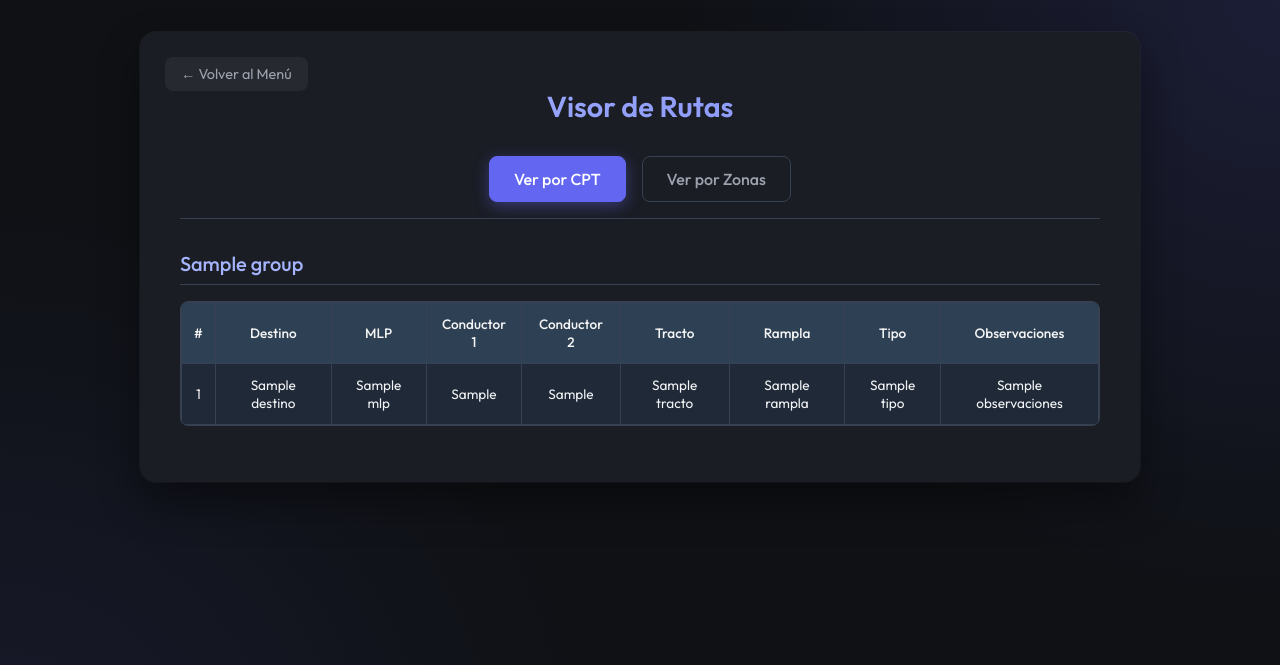
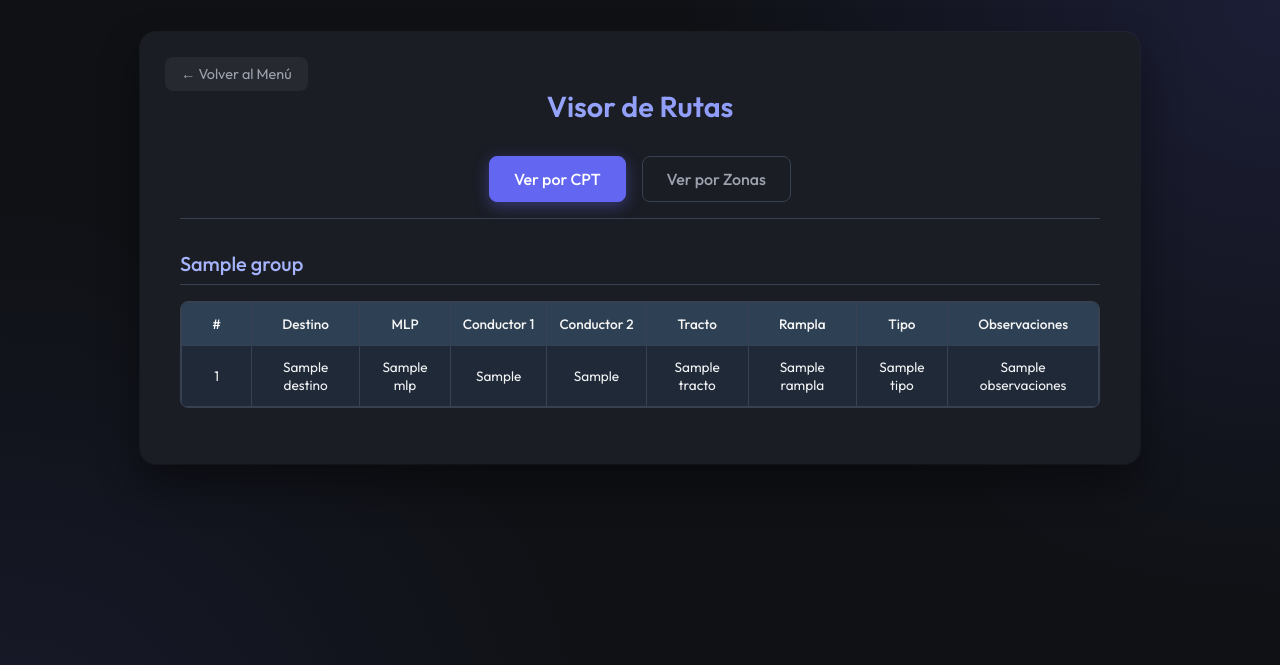
Before and after one commit to kaizerchief/CPT_routes, a Flask app: template templates/ver_rutas.html in a window 1280 px wide. Shown: the top 665 px of the page. Run offline with Flask 3, Linux system fonts and the light colour scheme; the template is opened without the code that fills it: most values are stand-ins (such as "Sample title", 1, 10 or a date in 2020).

Commit message:
mas correciones

```diff
--- a/app.py
+++ b/app.py
@@ -257,7 +257,7 @@ def ver_rutas():
 
                 rampla_val = str(row.get("Vehiculo de carga 1", ""))
                 if rampla_val.strip() in ramplas_set:
-                    obs_list.append("Requiere Cortina Sider")
+                    obs_list.append("Cortina")
 
                 obs = ", ".join(obs_list)
 
--- a/templates/ver_rutas.html
+++ b/templates/ver_rutas.html
@@ -174,8 +174,6 @@
             border-collapse: collapse;
             font-size: 0.85rem;
             text-align: center;
-            white-space: normal;
-            word-break: break-word;
         }
 
         thead {
@@ -190,6 +188,12 @@
 
         th {
             font-weight: 500;
+            white-space: nowrap;
+        }
+
+        td {
+            white-space: normal;
+            min-width: 70px;
         }
 
         tbody tr:nth-child(even) {
```
